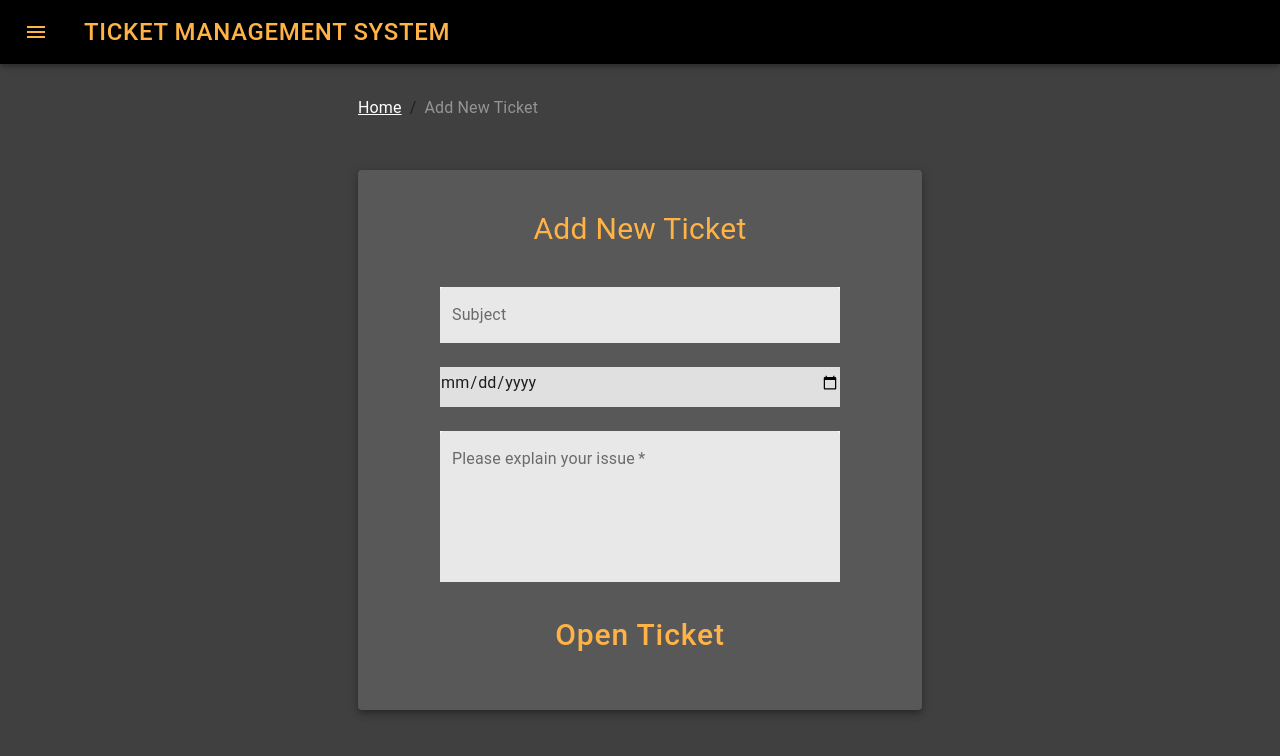
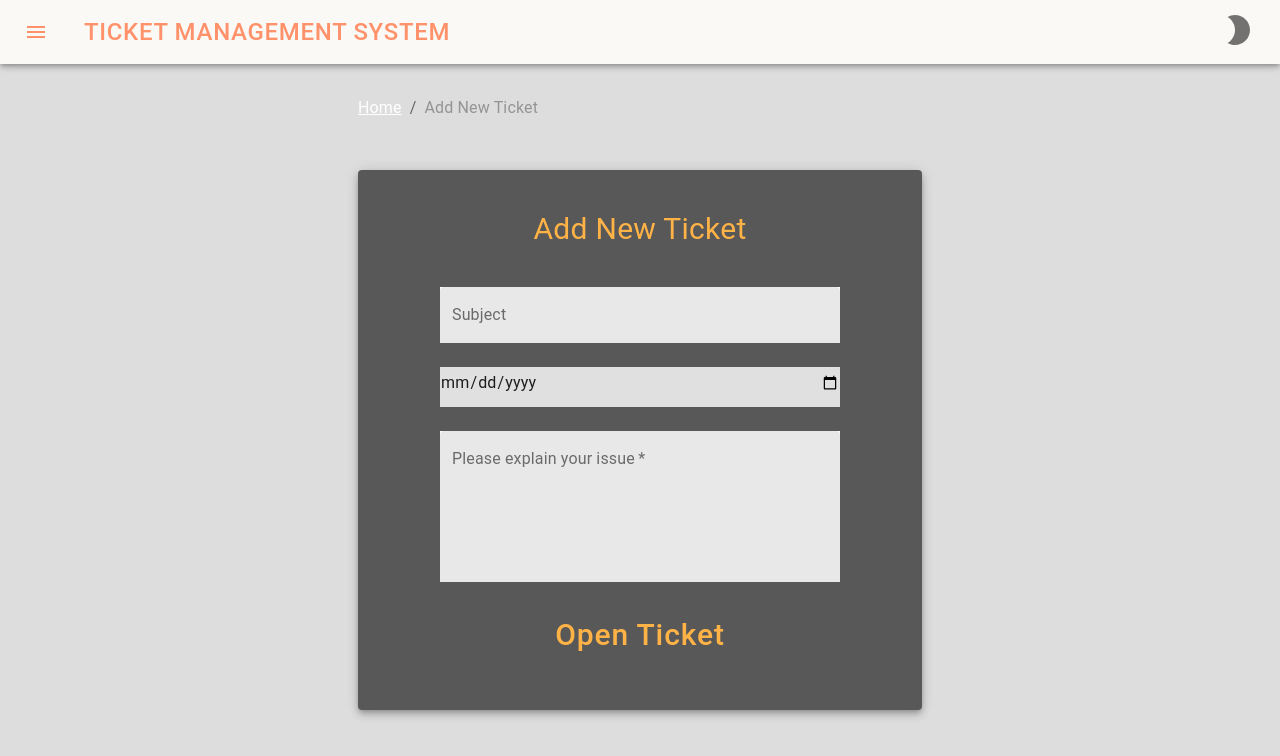
Before and after one commit to Wjpayne/ticket-management-system, a React (Create React App) app in the folder client/: page /add-ticket in a window 1280 px wide. Shown: the top 756 px of the page. Built offline with nearby package versions, Linux system fonts and the light colour scheme.

Commit message:
implement dark mode

```diff
--- a/client/src/App.js
+++ b/client/src/App.js
@@ -1,18 +1,22 @@
 import "./App.css";
-import  LoginForm  from "./Components/Login/LoginForm";
+import LoginForm from "./Components/Login/LoginForm";
 import { AddTicket } from "./Pages/AddTicket/AddTicket";
 import { TicketList } from "./Pages/TicketList";
 import { Dashboard } from "./Pages/Dashboard/Dashboard";
 import { TicketPage } from "./Pages/TicketPage/TicketPage";
 import { Switch, Route, withRouter, BrowserRouter } from "react-router-dom";
 import { TransitionGroup, CSSTransition } from "react-transition-group";
-
+import { makeStyles } from "@material-ui/core";
+import { useState } from "react";
+import DarkModeContext from "./DarkModeContext/DarkModeContext"
+import { DarkMode } from "./Components/DarkMode/DarkMode";
 
 const AnimatedSwitch = withRouter(({ location }) => (
   <TransitionGroup>
     <CSSTransition key={location.pathname} timeout={700} classNames="slide">
       <Switch location={location}>
         <Route exact path="/">
+          <DarkMode />
           <LoginForm />
         </Route>
         <Route path="/dashboard">
@@ -32,14 +36,31 @@ const AnimatedSwitch = withRouter(({ location }) => (
   </TransitionGroup>
 ));
 
+const useStyles = makeStyles(() => ({
+  mainLight: {
+    backgroundColor: "#DDDDDD",
+    transition: " all 0.30s ease-in-out"
+  },
+  mainDark: {
+    backgroundColor: "#404040",
+    transition: " all 0.30s ease-in-out"
+  },
+}));
+
 function App() {
+  const classes = useStyles();
 
+  const [darkMode, setDarkMode] = useState(false)
 
   return (
     <div className="App">
-      <BrowserRouter>
-        <AnimatedSwitch />
-      </BrowserRouter>
+      <DarkModeContext.Provider value = {{ darkMode, setDarkMode }}>
+      <div className={!darkMode ? classes.mainLight : classes.mainDark}>
+        <BrowserRouter>
+          <AnimatedSwitch />
+        </BrowserRouter>
+      </div>
+      </DarkModeContext.Provider>
     </div>
   );
 }
--- /dev/null
+++ b/client/src/Components/DarkMode/DarkMode.jsx
@@ -0,0 +1,60 @@
+import { makeStyles } from "@material-ui/core";
+import React from "react";
+import WbSunnyIcon from "@material-ui/icons/WbSunny";
+import IconButton from "@material-ui/core/IconButton";
+import Brightness2Icon from "@material-ui/icons/Brightness2";
+import { useContext } from "react";
+import DarkModeContext from "../../DarkModeContext/DarkModeContext";
+
+const darkStyles = makeStyles((theme) => ({
+  container: {
+    zIndex: "1000",
+    position: "absolute",
+    right: ".5em",
+    fontSize: "1.5em",
+    [theme.breakpoints.down("xs")]: {},
+  },
+
+  icon: {
+    fontSize: "1.5em",
+  },
+
+  iconSun: {
+    fontSize: "1.5em",
+    color: "#f9d71c",
+  },
+
+  hover: {
+    "&:hover": {
+      backgroundColor: "transparent",
+    },
+  },
+}));
+
+export const DarkMode = () => {
+  const classes = darkStyles();
+
+  const { darkMode, setDarkMode } = useContext(DarkModeContext);
+
+  const handleDarkMode = () => {
+    setDarkMode(!darkMode);
+  };
+
+  return (
+    <div className={classes.container}>
+      {!darkMode ? (
+        <IconButton
+          disableRipple={true}
+          className={classes.hover}
+          onClick={handleDarkMode}
+        >
+          <Brightness2Icon className={classes.icon}></Brightness2Icon>
+        </IconButton>
+      ) : (
+        <IconButton className={classes.hover} onClick={handleDarkMode}>
+          <WbSunnyIcon className={classes.iconSun}></WbSunnyIcon>
+        </IconButton>
+      )}
+    </div>
+  );
+};
--- a/client/src/Components/Layout/Header.jsx
+++ b/client/src/Components/Layout/Header.jsx
@@ -14,8 +14,9 @@ import ListItem from "@material-ui/core/ListItem";
 import ListItemText from "@material-ui/core/ListItemText";
 import Button from "@material-ui/core/Button";
 import { Link, useHistory } from "react-router-dom";
-
-
+import { useContext } from "react";
+import DarkModeContext from "../../DarkModeContext/DarkModeContext";
+import { DarkMode } from "../DarkMode/DarkMode";
 
 const drawerWidth = 240;
 
@@ -23,15 +24,31 @@ const useStyles = makeStyles((theme) => ({
   grow: {
     flexGrow: 1,
     margin: "0",
-
   },
 
   title: {
     display: "none",
+    transition: " all 0.30s ease-in-out",
+    color: "#FF926B",
+    fontSize: "1.5em",
+    [theme.breakpoints.up("sm")]: {
+      display: "block",
+    },
+    "&:hover": {
+      backgroundColor: "transparent",
+    },
+  },
+
+  titleDark: {
+    display: "none",
+    transition: " all 0.30s ease-in-out",
     color: "#ffb347",
     fontSize: "1.5em",
     [theme.breakpoints.up("sm")]: {
       display: "block",
+      "&:hover": {
+        backgroundColor: "transparent",
+      },
     },
   },
   inputRoot: {
@@ -53,11 +70,12 @@ const useStyles = makeStyles((theme) => ({
     },
   },
   appBar: {
+    transition: " all 0.30s ease-in-out",
+    backgroundColor: "#FAF9F6",
+  },
+  appBarDark: {
     backgroundColor: "black",
-    transition: theme.transitions.create(["margin", "width"], {
-      easing: theme.transitions.easing.sharp,
-      duration: theme.transitions.duration.leavingScreen,
-    }),
+    transition: " all 0.30s ease-in-out",
   },
 
   appBarShift: {
@@ -69,9 +87,17 @@ const useStyles = makeStyles((theme) => ({
     }),
   },
   menuButton: {
+    transition: " all 0.30s ease-in-out",
+    marginRight: theme.spacing(2),
+    color: "#FF926B",
+  },
+
+  menuButtonDark: {
+    transition: " all 0.30s ease-in-out",
     marginRight: theme.spacing(2),
     color: "#ffb347",
   },
+
   hide: {
     display: "none",
   },
@@ -81,6 +107,12 @@ const useStyles = makeStyles((theme) => ({
   },
   drawerPaper: {
     width: drawerWidth,
+    backgroundColor: "#FAF9F6",
+  },
+
+  drawerPaperDark: {
+    width: drawerWidth,
+    backgroundColor: "#585858",
   },
   drawerHeader: {
     display: "flex",
@@ -110,6 +142,37 @@ const useStyles = makeStyles((theme) => ({
   drawerTitle: {
     textAlign: "center",
     fontSize: "20px",
+    transition: " all 0.30s ease-in-out",
+    color: "#FF926B",
+    "&:hover": {
+      backgroundColor: "transparent",
+    },
+  },
+
+  drawerTitleDark: {
+    textAlign: "center",
+    fontSize: "20px",
+    transition: " all 0.30s ease-in-out",
+    color: "#ffb347",
+    "&:hover": {
+      backgroundColor: "transparent",
+    },
+  },
+
+  drawerLinks: {
+    transition: " all 0.30s ease-in-out",
+    color: "#FF926B",
+    "&:hover": {
+      backgroundColor: "transparent",
+    },
+  },
+
+  drawerLinksDark: {
+    transition: " all 0.30s ease-in-out",
+    color: "#ffb347",
+    "&:hover": {
+      backgroundColor: "transparent",
+    },
   },
 }));
 
@@ -118,6 +181,8 @@ export function Header() {
   const classes = useStyles();
   const theme = useTheme();
   const [open, drawerOpen] = React.useState(false);
+
+  const { darkMode } = useContext(DarkModeContext);
 
   // handle functions for state
 
@@ -134,30 +199,44 @@ export function Header() {
   const history = useHistory();
 
   const logOut = () => {
-    sessionStorage.removeItem("accessJWT")
-    localStorage.removeItem("crmSite")
-    history.push("/")
-  }
+    sessionStorage.removeItem("accessJWT");
+    localStorage.removeItem("crmSite");
+    history.push("/");
+  };
 
   return (
     <div className={classes.grow}>
       <AppBar
         position="fixed"
-        className={clsx(classes.appBar, {
-          [classes.appBarShift]: open,
-        })}
+        className={
+          !darkMode
+            ? clsx(classes.appBar, {
+                [classes.appBarShift]: open,
+              })
+            : clsx(classes.appBarDark, {
+                [classes.appBarShift]: open,
+              })
+        }
       >
+        <DarkMode />
         <Toolbar>
           <IconButton
             edge="start"
-            className={classes.menuButton}
+            className={!darkMode ? classes.menuButton : classes.menuButtonDark}
             color="inherit"
             aria-label="open drawer"
             onClick={handleDrawerOpen}
           >
             <MenuIcon />
           </IconButton>
-          <Button component = {Link} to = "/dashboard" className={classes.title}>Ticket Management System</Button>
+          <Button
+          disableRipple = {true}
+            component={Link}
+            to="/dashboard"
+            className={!darkMode ? classes.title : classes.titleDark}
+          >
+            Ticket Management System
+          </Button>
           <div className={classes.grow} />
         </Toolbar>
       </AppBar>
@@ -167,9 +246,13 @@ export function Header() {
         variant="persistent"
         anchor="left"
         open={open}
-        classes={{
-          paper: classes.drawerPaper,
-        }}
+        classes={
+          !darkMode
+            ? {
+                paper: classes.drawerPaper,
+              }
+            : { paper: classes.drawerPaperDark }
+        }
       >
         <div className={classes.drawerHeader}>
           <IconButton onClick={handleDrawerClose}>
@@ -180,26 +263,48 @@ export function Header() {
             )}
           </IconButton>
         </div>
-        <Button component = {Link} to =  "/dashboard" className={classes.drawerTitle}>
+        <Button
+          component={Link}
+          to="/dashboard"
+          className={!darkMode ? classes.drawerTitle : classes.drawerTitleDark}
+        >
           Ticket Management System
         </Button>
         <Divider />
         <List>
-          <ListItem button component = {Link} to =  "/dashboard">
-            <ListItemText> Dashboard</ListItemText>
+          <ListItem button component={Link} to="/dashboard">
+            <ListItemText
+              className={
+                !darkMode ? classes.drawerLinks : classes.drawerLinksDark
+              }
+            >
+              {" "}
+              Dashboard
+            </ListItemText>
           </ListItem>
 
-          <ListItem button component = {Link} to =  "/ticket-list">
-            <ListItemText>Tickets</ListItemText>
+          <ListItem button component={Link} to="/ticket-list">
+            <ListItemText
+              className={
+                !darkMode ? classes.drawerLinks : classes.drawerLinksDark
+              }
+            >
+              Tickets
+            </ListItemText>
           </ListItem>
 
-          <ListItem button onClick = {logOut}>
-            <ListItemText>Log out</ListItemText>
+          <ListItem button onClick={logOut}>
+            <ListItemText
+              className={
+                !darkMode ? classes.drawerLinks : classes.drawerLinksDark
+              }
+            >
+              Log out
+            </ListItemText>
           </ListItem>
         </List>
         <Divider />
       </Drawer>
-
     </div>
   );
 }
--- a/client/src/Components/Login/LoginForm.jsx
+++ b/client/src/Components/Login/LoginForm.jsx
@@ -5,7 +5,7 @@ import {
   TextField,
   Typography,
 } from "@material-ui/core";
-import React, { useEffect, useState } from "react";
+import React, { useContext, useEffect, useState } from "react";
 import { loginPending, loginSuccess, loginFail } from "./LoginSlice";
 import { useDispatch, useSelector } from "react-redux";
 import { CircularProgress } from "@material-ui/core";
@@ -13,6 +13,7 @@ import { Alert, AlertTitle } from "@material-ui/lab";
 import { userLogin } from "../../api/userAPI";
 import { useHistory } from "react-router-dom";
 import { getUserProfile } from "../../Pages/Dashboard/UserActions";
+import DarkModeContext from "../../DarkModeContext/DarkModeContext";
 
 const landingPageStyles = makeStyles((theme) => ({
   div: {
@@ -24,6 +25,21 @@ const landingPageStyles = makeStyles((theme) => ({
   },
 
   paper: {
+    transition: " all 0.30s ease-in-out",
+    backgroundColor: "#FAF9F6",
+    boxShadow: theme.shadows[5],
+    padding: theme.spacing(2, 4, 3),
+    margin: "0",
+    height: "500px",
+    width: "500px",
+    outline: "none",
+    [theme.breakpoints.down("sm")]: {
+      height: "350px",
+      width: "350px",
+    },
+  },
+  paperDark: {
+    transition: " all 0.30s ease-in-out",
     backgroundColor: "#585858",
     boxShadow: theme.shadows[5],
     padding: theme.spacing(2, 4, 3),
@@ -38,6 +54,14 @@ const landingPageStyles = makeStyles((theme) => ({
   },
 
   title: {
+    transition: " all 0.30s ease-in-out",
+    fontSize: "30px",
+    marginTop: "20px",
+    color: "#FF926B",
+  },
+
+  titleDark: {
+    transition: " all 0.30s ease-in-out",
     fontSize: "30px",
     marginTop: "20px",
     color: "#ffb347",
@@ -58,6 +82,17 @@ const landingPageStyles = makeStyles((theme) => ({
   },
 
   button: {
+    transition: " all 0.30s ease-in-out",
+    color: "#FF926B",
+    width: "150px",
+    height: "50px",
+    fontSize: "30px",
+    marginTop: "20px",
+    textTransform: "none",
+  },
+
+  buttonDark: {
+    transition: " all 0.30s ease-in-out",
     color: "#ffb347",
     width: "150px",
     height: "50px",
@@ -65,6 +100,7 @@ const landingPageStyles = makeStyles((theme) => ({
     marginTop: "20px",
     textTransform: "none",
   },
+
 
   forget: {
     color: "white",
@@ -86,6 +122,7 @@ export default function LandingPage() {
   const [email, setEmail] = useState("user@user.com");
   const [password, setPassword] = useState("password");
   const { isLoading, isAuth, error } = useSelector((state) => state.login);
+  const { darkMode } = useContext(DarkModeContext);
 
   const dispatch = useDispatch();
   const history = useHistory();
@@ -132,8 +169,8 @@ export default function LandingPage() {
   };
   return (
     <div className={classes.div}>
-      <Paper className={classes.paper}>
-        <Typography className={classes.title}>Client Login</Typography>
+      <Paper className={!darkMode ? classes.paper : classes.paperDark}>
+        <Typography className={!darkMode ? classes.title : classes.titleDark}>Client Login</Typography>
 
         <form className={classes.form}>
           {error && (
@@ -176,7 +213,7 @@ export default function LandingPage() {
           />
         </form>
 
-        <Button onClick={handleSubmit} className={classes.button}>
+        <Button onClick={handleSubmit} className={ !darkMode ? classes.button : classes.buttonDark}>
           Login
         </Button>
         {isLoading && <CircularProgress className={classes.spinner} />}
--- a/client/src/Components/TicketTableDashboard/TicketTableDashboard.jsx
+++ b/client/src/Components/TicketTableDashboard/TicketTableDashboard.jsx
@@ -9,9 +9,19 @@ import TableRow from "@material-ui/core/TableRow";
 import Paper from "@material-ui/core/Paper";
 import { Link } from "react-router-dom";
 import { useSelector } from "react-redux";
+import { useContext } from "react";
+import DarkModeContext from "../../DarkModeContext/DarkModeContext";
 
 const ticketTableStyles = makeStyles(() => ({
   table: {
+    transition: " all 0.30s ease-in-out",
+    minWidth: "350px",
+    backgroundColor: "#FAF9F6",
+    borderBottom: "none"
+  },
+
+  tableDark: {
+    transition: " all 0.30s ease-in-out",
     minWidth: "350px",
     backgroundColor: "#585858",
     borderBottom: "none"
@@ -23,6 +33,14 @@ const ticketTableStyles = makeStyles(() => ({
   },
 
   head: {
+    transition: " all 0.30s ease-in-out",
+    fontSize: "20px",
+    fontWeight: "bold",
+    borderColor: "grey",
+    color: "#FF926B"
+  },
+  headDark: {
+    transition: " all 0.30s ease-in-out",
     fontSize: "20px",
     fontWeight: "bold",
     borderColor: "grey",
@@ -30,6 +48,14 @@ const ticketTableStyles = makeStyles(() => ({
   },
 
   cells: {
+    transition: " all 0.30s ease-in-out",
+    borderColor: "grey",
+    color: "black"
+
+  },
+
+  cellsDark: {
+    transition: " all 0.30s ease-in-out",
     borderColor: "grey",
     color: "#fff"
 
@@ -41,28 +67,30 @@ export const TicketTableDashboard = () => {
 
   const { searchTicketList, error } = useSelector((state) => state.tickets);
 
+  const { darkMode} = useContext(DarkModeContext)
+
   if (error) return <h3>{error}</h3>;
   return (
     <div>
       <div>
         <TableContainer className={classes.container} component={Paper}>
           <Table
-            className={classes.table}
+            className={!darkMode ? classes.table : classes.tableDark}
             size="small"
             aria-label="a dense table"
           >
             <TableHead>
               <TableRow>
-                <TableCell className={classes.head} align="right">
+                <TableCell className={!darkMode ? classes.head : classes.headDark} align="right">
                   Ticket ID #{" "}
                 </TableCell>
-                <TableCell className={classes.head} align="right">
+                <TableCell className={!darkMode ? classes.head : classes.headDark} align="right">
                   Subject
                 </TableCell>
-                <TableCell className={classes.head} align="right">
+                <TableCell className={!darkMode ? classes.head : classes.headDark}align="right">
                   Status
                 </TableCell>
-                <TableCell className={classes.head} align="right">
+                <TableCell className={!darkMode ? classes.head : classes.headDark} align="right">
                   Date
                 </TableCell>
               </TableRow>
@@ -71,12 +99,12 @@ export const TicketTableDashboard = () => {
               {searchTicketList.length ? (
                 searchTicketList.slice(-10).map((row) => (
                   <TableRow key={row._id}>
-                    <TableCell className={classes.cells} align="right">{row._id}</TableCell>
-                    <TableCell className={classes.cells}  align="right">
-                      <Link style = {{color: "#cde7f0"}}to={`/ticket/${row._id}`}>{row.subject}</Link>
+                    <TableCell className={!darkMode ? classes.cells : classes.cellsDark} align="right">{row._id}</TableCell>
+                    <TableCell className={!darkMode ? classes.cells : classes.cellsDark} align="right">
+                      <Link style = {!darkMode ? {color: "blue"} : {color: "#cde7f0"}}to={`/ticket/${row._id}`}>{row.subject}</Link>
                     </TableCell>
-                    <TableCell className={classes.cells}  align="right">{row.status}</TableCell>
-                    <TableCell  className={classes.cells} align="right">
+                    <TableCell className={!darkMode ? classes.cells : classes.cellsDark} align="right">{row.status}</TableCell>
+                    <TableCell  className={!darkMode ? classes.cells : classes.cellsDark}align="right">
                       {row.openAt &&
                         new Date(row.openAt).toLocaleString("en-us", {
                           day: "numeric",
--- /dev/null
+++ b/client/src/DarkModeContext/DarkModeContext.jsx
@@ -0,0 +1,3 @@
+import { createContext } from "react";
+
+export default createContext(null)
--- a/client/src/Pages/Dashboard/Dashboard.jsx
+++ b/client/src/Pages/Dashboard/Dashboard.jsx
@@ -5,29 +5,43 @@ import { Link } from "react-router-dom";
 import { useSelector, useDispatch } from "react-redux";
 import { fetchAllTickets } from "../TicketPage/TicketActions";
 import { TicketTableDashboard } from "../../Components/TicketTableDashboard/TicketTableDashboard";
+import { useContext } from "react";
+import DarkModeContext from "../../DarkModeContext/DarkModeContext";
 
 const dashboardStyles = makeStyles((theme) => ({
   add: {
+    fontSize: "1.2rem",
+    backgroundColor: "#FAF9F6",
+    color: "#FF926B",
+    "&:hover": {
+      backgroundColor: "#FAF9F6",
+    },
+    transition: " all 0.30s ease-in-out",
+  },
+
+  addDark: {
     fontSize: "1.2rem",
     backgroundColor: "#585858",
     color: "#ffb347",
     "&:hover": {
       backgroundColor: "#585858",
     },
+    transition: " all 0.30s ease-in-out",
   },
   text: {
     marginTop: "30px",
     fontSize: "20px",
-    color: "#fff",
+    color: "black",
+    transition: " all 0.30s ease-in-out",
   },
 
-  link: {
-    color: "#585858",
-    cursor: "pointer",
+  textDark: {
+    marginTop: "30px",
+    fontSize: "20px",
+    color: "#fff",
+    transition: " all 0.30s ease-in-out",
   },
-  current: {
-    color: "black",
-  },
+
   div: {
     position: "relative",
     height: "100vh",
@@ -46,6 +60,8 @@ const dashboardStyles = makeStyles((theme) => ({
 
 export const Dashboard = () => {
   const classes = dashboardStyles();
+
+  const { darkMode } = useContext(DarkModeContext)
 
   const dispatch = useDispatch();
   const { tickets } = useSelector((state) => state.tickets);
@@ -68,22 +84,22 @@ export const Dashboard = () => {
           alignItems="center"
         >
           <Grid item>
-            <Button component={Link} to="/add-ticket" className={classes.add}>
+            <Button component={Link} to="/add-ticket" className={!darkMode ? classes.add : classes.addDark}>
               Add New Ticket
             </Button>
           </Grid>
           <Grid item>
-            <Typography className={classes.text}>
+            <Typography className={!darkMode ? classes.text : classes.textDark}>
               Total tickets: {totalTickets}
             </Typography>
           </Grid>
           <Grid item>
-            <Typography className={classes.text}>
+            <Typography className={!darkMode ? classes.text : classes.textDark}>
               Pending Tickets: {pendingTickets.length}
             </Typography>
           </Grid>
           <Grid xs={12} item>
-            <Typography className={classes.text}>
+            <Typography className={!darkMode ? classes.text : classes.textDark}>
               Recently added tickets
             </Typography>
 
--- a/client/src/index.css
+++ b/client/src/index.css
@@ -5,7 +5,7 @@ body {
     sans-serif;
   -webkit-font-smoothing: antialiased;
   -moz-osx-font-smoothing: grayscale;
-  background-color: #404040;
+
 }
 
 code {
```
Also changed, not shown: client/src/api/TicketAPI.jsx (+97 -97 lines), client/src/api/userAPI.jsx (+75 -75 lines), 1 other file (tests, documents, lock files or other folders).
